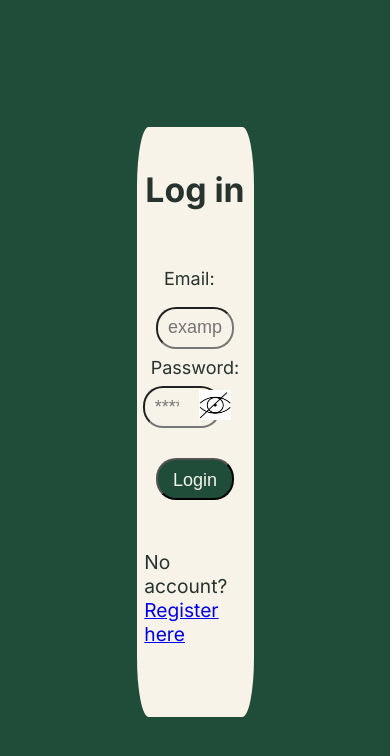
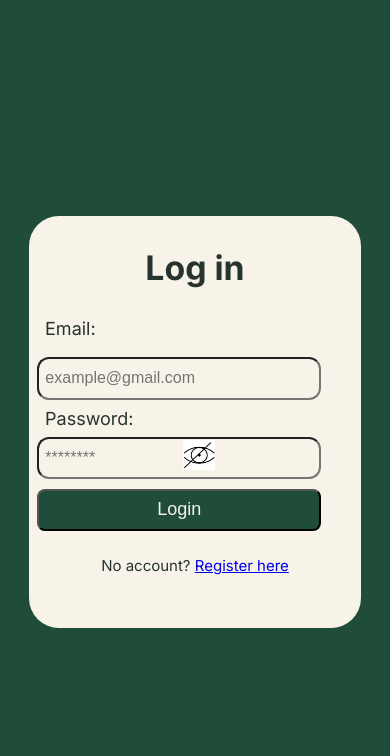
Before and after one commit to ana-512-git/LogiApp, a React (Vite) app in the folder frontend/: page /login in a window 390 px wide. Shown: the top 756 px of the page. Built offline with nearby package versions, Linux system fonts and the light colour scheme.

Commit message:
commiting all changes (just start of mobile responsiveness) for migration

```diff
--- a/frontend/index.html
+++ b/frontend/index.html
@@ -2,6 +2,7 @@
 <html lang="en">
   <head>
     <meta charset="UTF-8" />
+    <meta name="viewport" content="width=device-width, initial-scale=1.0" />
     <title>LogiApp</title>
   </head>
   <body>
--- a/frontend/src/pages/Auth/Form.css
+++ b/frontend/src/pages/Auth/Form.css
@@ -44,6 +44,7 @@
     flex-direction: column;
     align-items: center;
     justify-content: center;
+}
 
 .input-field {
     display: flex;
@@ -53,14 +54,6 @@
     label {
         font-size: large;
         margin: 8px;
-        }
-
-        input, button{
-            height: 5vh;
-            width: 20vw;
-            padding: 10px;
-            font-size: large;
-            border-radius: 20px;
     }
 
         button {
@@ -103,6 +96,13 @@
             }
         }
     }
+
+input, button{
+    height: 5vh;
+    width: 20vw;
+    padding: 10px;
+    font-size: large;
+    border-radius: 20px;
 }
 
 .submit-button {
@@ -133,3 +133,44 @@ form {
 .error {
     color: red;
 }
+
+
+@media (max-width: 480px) {
+    .form {
+        height: 70%;
+        width: 85%;
+        border-radius: 30px;
+    }
+
+    .input-field {
+        width: 100%;
+    }
+
+    input, button {
+        width: 90% !important;
+    }
+
+    button {
+        padding: 0 !important;
+        margin: 10px 0 !important;
+    }
+
+    p {
+        font-size: 15px !important;
+    }
+
+    .form-inputs {
+        display: flex;
+        flex-direction: column;
+        align-items: center;
+        justify-content: center;
+        width: auto;
+
+        .input-field {
+            display: flex;
+            flex-direction: column;
+            align-items: left;
+            justify-content: center;
+        }
+    }
+}
--- a/frontend/src/pages/Dashboard/Dashboard.jsx
+++ b/frontend/src/pages/Dashboard/Dashboard.jsx
@@ -4,7 +4,6 @@ import ItemCard from '../../../components/ItemCard';
 import './Dashboard.css';
 import CreateObjectWizard from '../CreateObjectWizard/CreateObjectWizard';
 import UpdateDeleteObjectWizard from '../UpdateObjectWizard/UpdateDeleteObjectWizard';
-import CreateTicketWizard from '../CreateTicket/CreateTicketWizard';
 import TicketCard from '../../../components/TicketCard';
 import TicketCreator from '../CreateTicket/TicketCreator';
 import { io } from "socket.io-client";
@@ -68,7 +67,6 @@ export default function Dashboard() {
             getAllItems();
         });
 
-        // Cleanup connection when unmounting
         return () => {
             socket.disconnect();
         };
```
Lines whose indentation alone changed are shown as unchanged.
